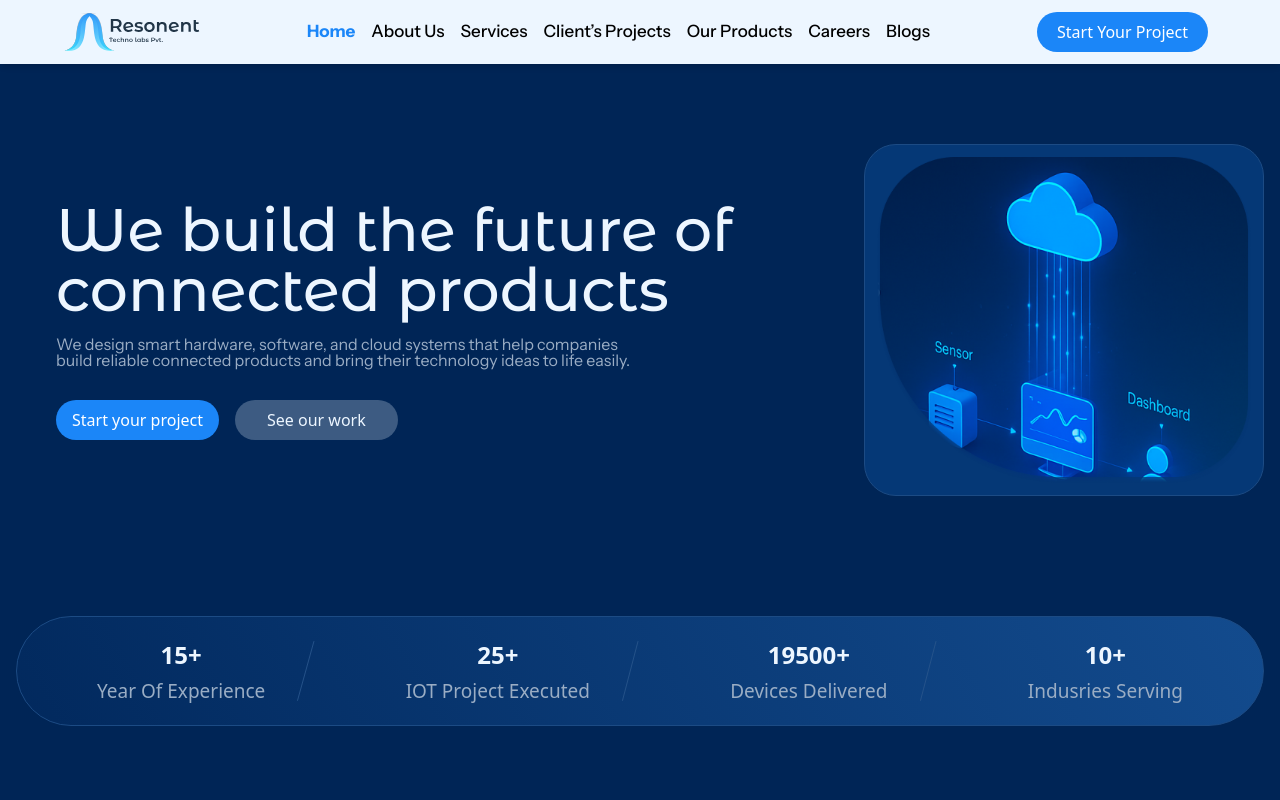
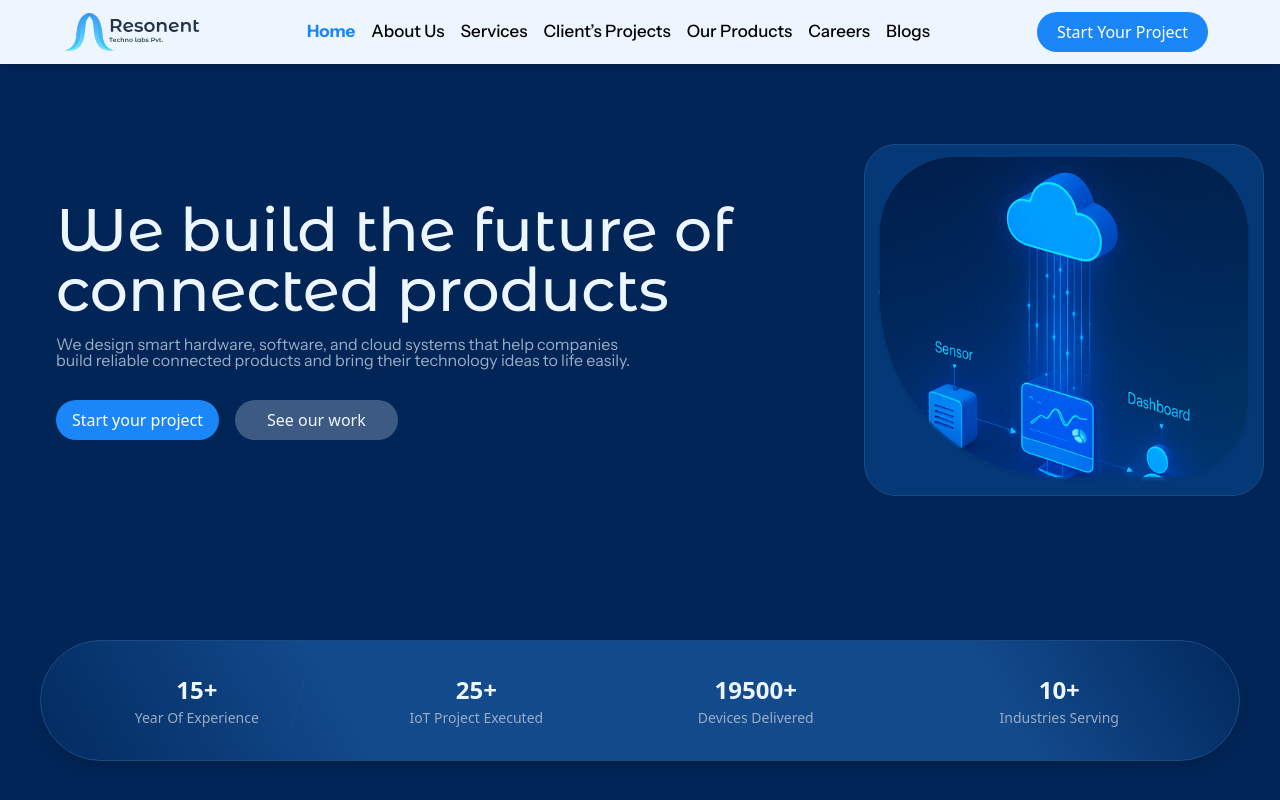
Before and after one commit to rusheeldhandhalya25/resonent-web, a React (Vite) app in the folder frontend/: page / in a window 1280 px wide. Shown: the top 800 px of the page. Built offline with nearby package versions, Linux system fonts and the light colour scheme; a web font is replaced by a local one.

Commit message:
after change in status bar

```diff
--- a/frontend/src/components/common/StatusBar.jsx
+++ b/frontend/src/components/common/StatusBar.jsx
@@ -1,50 +1,51 @@
 import Statebar_Divider from "../../assets/svg/Statebar_Divider.svg";
 
 const StateData = [
-    { value : "15+" , label : " Year Of Experience "},
-    { value : "25+" , label : " IOT Project Executed "},
-    { value : "19500+" , label : " Devices Delivered "},
-    { value : "10+" , label : " Indusries Serving "},
+  { value: "15+", label: "Year Of Experience" },
+  { value: "25+", label: "IoT Project Executed" },
+  { value: "19500+", label: "Devices Delivered" },
+  { value: "10+", label: "Industries Serving" },
 ];
 
 const StatusBar = () => {
-
   const style = {
     backgroundColor: "#002556",
     backgroundImage: `
       linear-gradient(
         240.05deg,
         rgba(4, 47, 105, 0.35) 0.05%,
-          rgba(53, 144, 242, 0.35) 1.74%,
-          rgba(53, 144, 242, 0.35) 3.07%,
+        rgba(53, 144, 242, 0.35) 21.74%,
+        rgba(53, 144, 242, 0.35) 73.07%,
         rgba(4, 47, 105, 0.35) 101.64%
       )
     `,
-    }
+  };
 
   return (
-    <section className="w-full flex justify-center px-4">
+    <section className="w-full flex justify-center py-6">
       <div
         style={style}
         className="
-          w-full max-w-[1350px]
-          min-h-[90px]
-          py-5 px-20
-          flex flex-col lg:flex-row
+          w-full max-w-[1200px]
+          mx-2 sm:mx-6 md:mx-9
+          /* ઊંચાઈ વધારવા માટે py અને h-auto નો ઉપયોગ */
+          py-5 md:py-8
+          h-auto
+          px-4 sm:px-10
+          flex items-center justify-between
           rounded-full
-          items-center justify-between
           border border-lightOutlineClr
-          gap-8
+          shadow-lg
         "
       >
         {StateData.map((item, index) => (
-          <div key={index} className="flex items-center gap-8">
-            {/* TEXT */}
-            <div className="text-center lg:text-left">
-              <h3 className="text-[24px] font-7 text-textDefaultClr text-center">
+          <div key={index} className="flex items-center flex-1 justify-center gap-1 sm:gap-6">
+            {/* TEXT CONTAINER */}
+            <div className="text-center leading-tight">
+              <h3 className="text-[14px] sm:text-[20px] md:text-[24px] font-bold text-textDefaultClr whitespace-nowrap">
                 {item.value}
               </h3>
-              <p className="mt-1 text-[19px] font-5 text-textDisableClr">
+              <p className="text-[8px] sm:text-[11px] md:text-[14px] text-textDisableClr whitespace-nowrap mt-1">
                 {item.label}
               </p>
             </div>
@@ -53,8 +54,9 @@ const StatusBar = () => {
             {index !== StateData.length - 1 && (
               <img
                 src={Statebar_Divider}
-                alt=""
-                className="hidden lg:block h-[60px] opacity-100"
+                alt="divider"
+                /* લાઈન મોટી કરવા માટે h-8 થી h-12 સુધી વધાર્યું */
+                className="h-[30px] sm:h-[45px] md:h-[55px] opacity-40 ml-1 sm:ml-2"
               />
             )}
           </div>
```
Lines whose indentation alone changed are shown as unchanged.
